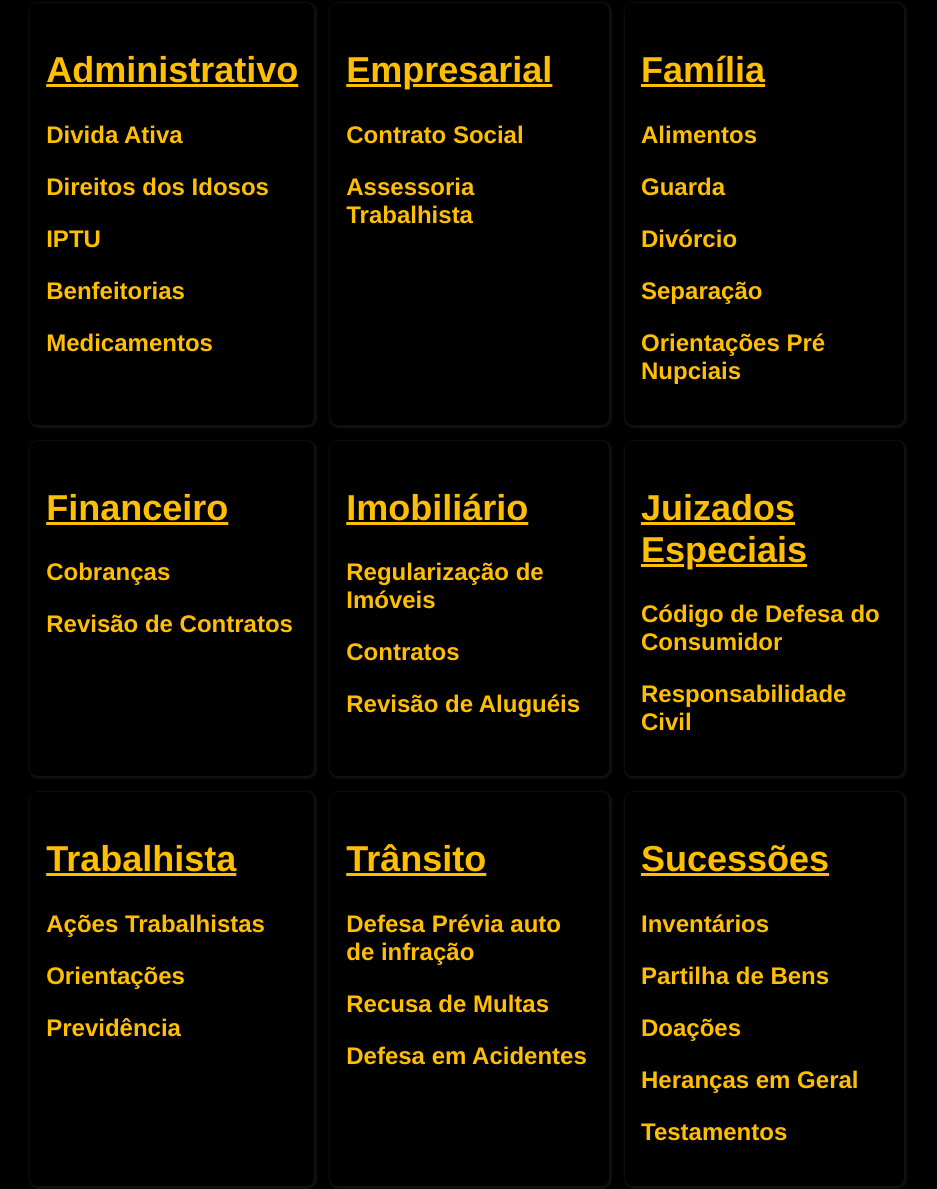
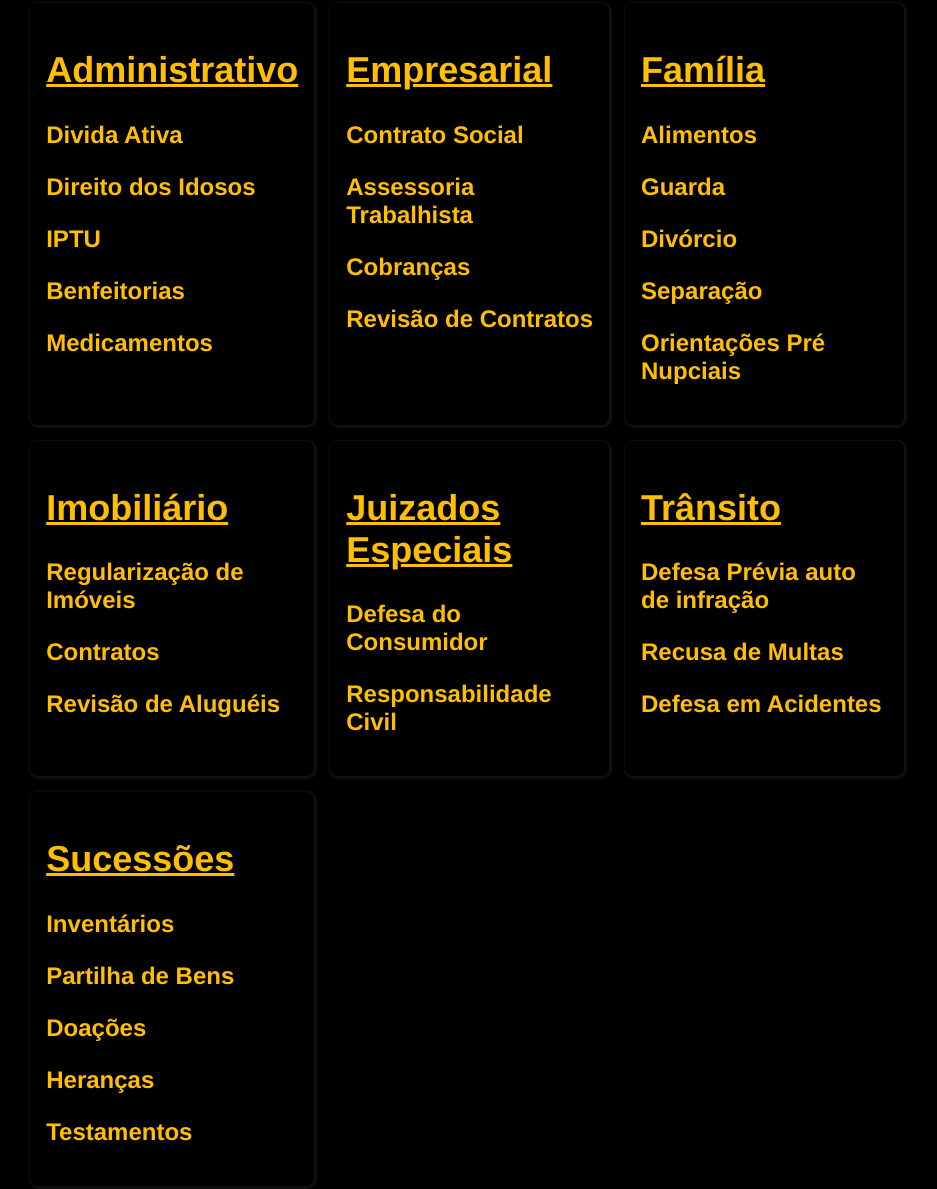
Before and after one commit to advogadodarcikrug/site, a plain HTML site: page index.html in a window 1280 px wide. Shown: the part 1063-2252 px from the top of the page, without its empty margins (173-1110 px from the left). Drawn offline with nearby package versions, Linux system fonts and the light colour scheme.

Commit message:
cool version adjusted

```diff
--- a/index.html
+++ b/index.html
@@ -27,7 +27,7 @@
                 <h2>Sobre Nós</h2>
             </div>
             <div class="halfContent">
-                <p>Advocacia, consultoria e acessoria jurídica, para pessoas físicas e jurídicas, sediado em Teutônia - RS. Trabalho sério e justo. Por favor, agende sua consulta através do <a href="https://api.whatsapp.com/send?phone=5551998491415&text=Olá" class="tm-link-white">WhatsApp</a> para continuarmos organizados e lhe atendendo da melhor forma.</p>
+                <p>Advocacia, consultoria e assessoria jurídica, para pessoas físicas e jurídicas, sediado em Teutônia - RS. Trabalho sério e justo. Por favor, agende sua consulta através do <a href="https://api.whatsapp.com/send?phone=5551998491415&text=Olá" class="tm-link-white">WhatsApp</a> para continuarmos organizados e lhe atendendo da melhor forma.</p>
             </div>
             <div>
                 <button class="buttonSocial">
@@ -47,7 +47,7 @@
                 <div class="serviceCard">
                     <h2>Administrativo</h2>
                     <p>Divida Ativa</p>
-                    <p>Direitos dos Idosos</p>
+                    <p>Direito dos Idosos</p>
                     <p>IPTU</p>
                     <p>Benfeitorias</p>
                     <p>Medicamentos</p>
@@ -56,6 +56,8 @@
                     <h2>Empresarial</h2>
                     <p>Contrato Social</p>
                     <p>Assessoria Trabalhista</p>
+                    <p>Cobranças</p>
+                    <p>Revisão de Contratos</p>
                 </div>
                 <div class="serviceCard">
                     <h2>Família</h2>
@@ -66,11 +68,6 @@
                     <p>Orientações Pré Nupciais</p>
                 </div>
                 <div class="serviceCard">
-                    <h2>Financeiro</h2>
-                    <p>Cobranças</p>
-                    <p>Revisão de Contratos</p>
-                </div>
-                <div class="serviceCard">
                     <h2>Imobiliário</h2>
                     <p>Regularização de Imóveis</p>
                     <p>Contratos</p>
@@ -78,14 +75,8 @@
                 </div>
                 <div class="serviceCard">
                     <h2>Juizados Especiais</h2>
-                    <p>Código de Defesa do Consumidor</p>
+                    <p>Defesa do Consumidor</p>
                     <p>Responsabilidade Civil</p>
-                </div>
-                <div class="serviceCard">
-                    <h2>Trabalhista</h2>
-                    <p>Ações Trabalhistas</p>
-                    <p>Orientações</p>
-                    <p>Previdência</p>
                 </div>
                 <div class="serviceCard">
                     <h2>Trânsito</h2>
@@ -98,7 +89,7 @@
                     <p>Inventários</p>
                     <p>Partilha de Bens</p>
                     <p>Doações</p>
-                    <p>Heranças em Geral</p>
+                    <p>Heranças</p>
                     <p>Testamentos</p>
                 </div>
             </div>
```
